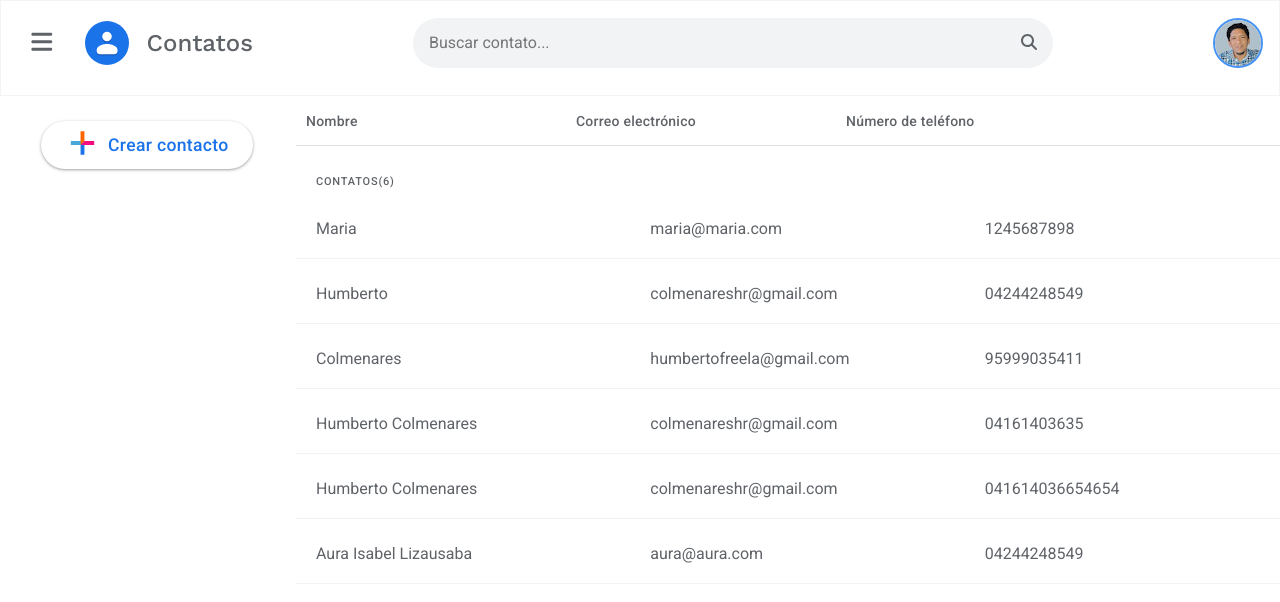
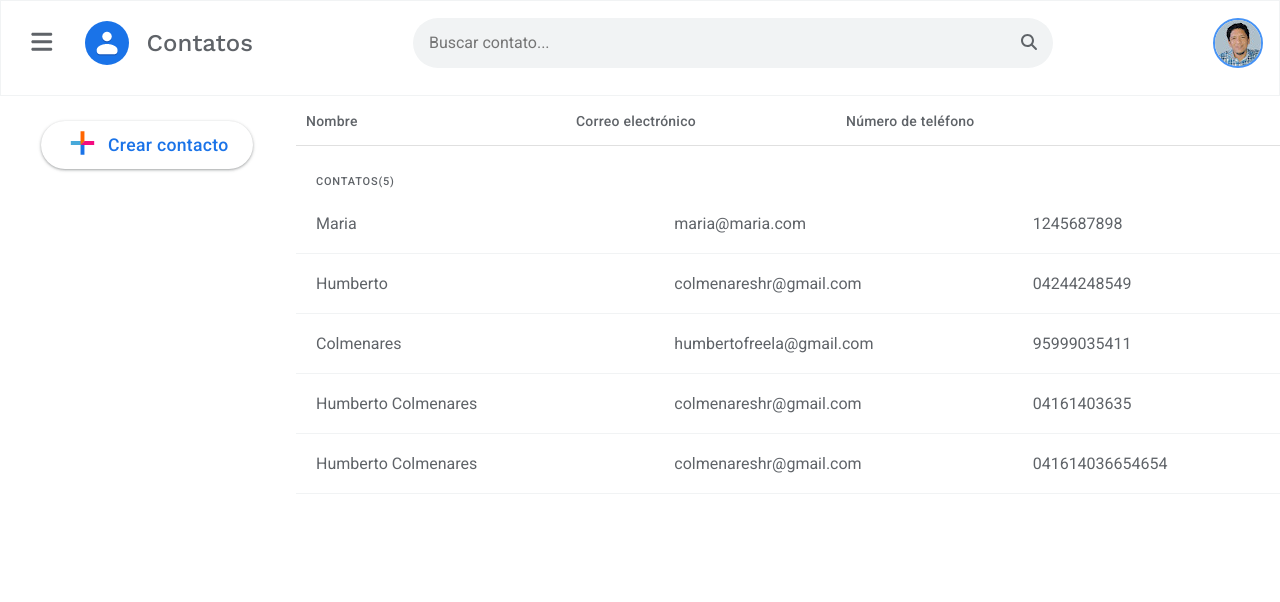
Before and after one commit to colmenareshr/ReactAgendaContatos, a React (Vite) app: page / in a window 1280 px wide. Shown: the top 602 px of the page. Built offline with nearby package versions, Linux system fonts and the light colour scheme; data requests are answered from the project's data file; the HTML template or start-up script is replaced by a standard one.

Commit message:
Estilizar boton cerrar

```diff
--- a/db.json
+++ b/db.json
@@ -29,12 +29,6 @@
       "email": "colmenareshr@gmail.com",
       "telefone": "041614036654654",
       "id": 24
-    },
-    {
-      "nome": "Aura Isabel Lizausaba",
-      "email": "aura@aura.com",
-      "telefone": "04244248549",
-      "id": 25
     }
   ]
 }
--- a/src/components/Contatos/Contatos.jsx
+++ b/src/components/Contatos/Contatos.jsx
@@ -1,20 +1,68 @@
 import { FontAwesomeIcon } from '@fortawesome/react-fontawesome';
 import { faClose } from '@fortawesome/free-solid-svg-icons';
 import './Contatos.css';
+import styled from 'styled-components';
 
 function Contatos({ nome, email, telefone, deleteContacts, updateContacto }) {
   return (
     <>
-      <div className='contatos_container'>
-        <div className='contatos_items_container' onClick={updateContacto}>
-          <div className='contatos_items item_nombre'>{nome}</div>
-          <div className='contatos_items item_email'>{email}</div>
-          <div className='contatos_items item_tel'>{telefone}</div>
+      <ContactsContainers>
+        <ContactsItemsContainer onClick={updateContacto}>
+          <ContactsItems>{nome}</ContactsItems>
+          <ContactsItems>{email}</ContactsItems>
+          <ContactsItems>{telefone}</ContactsItems>
+        </ContactsItemsContainer>
+        <div>
+          <FontAwesomeIcon className='IconClose' icon={faClose} onClick={deleteContacts} />
         </div>
-          <FontAwesomeIcon icon={faClose} onClick={deleteContacts} />
-      </div>
+      </ContactsContainers>
     </>
   );
 }
 
 export default Contatos;
+
+const ContactsContainers = styled.div`
+  width: 100%;
+  max-width: fit-content;
+  background-image: linear-gradient(#fff, 57px, #fafafa, 57px);
+  display: flex;
+  align-items: center;
+
+  .IconClose {
+    width: 25px;
+    height: 25px;
+    background-color: #fafafa;
+    border-radius: 50px;
+    color: #181818;
+
+    &:hover{
+      background-color: #fa0404;
+      color: #fff;
+      width: 25px;
+      height: 25px;
+    }
+  }
+`;
+const ContactsItemsContainer = styled.div`
+  width: 100%;
+  display: table;
+  table-layout: fixed;
+  position: relative;
+
+  &:hover {
+    background-color: #e7eeff;
+    background-size: 100% 112px;
+  }
+`;
+
+const ContactsItems = styled.div`
+  display: table-cell;
+  overflow: hidden;
+  text-overflow: ellipsis;
+  vertical-align: middle;
+  white-space: nowrap;
+  border-bottom: 1px solid #f1f3f4;
+  padding: 20px;
+  cursor: pointer;
+`;
```
